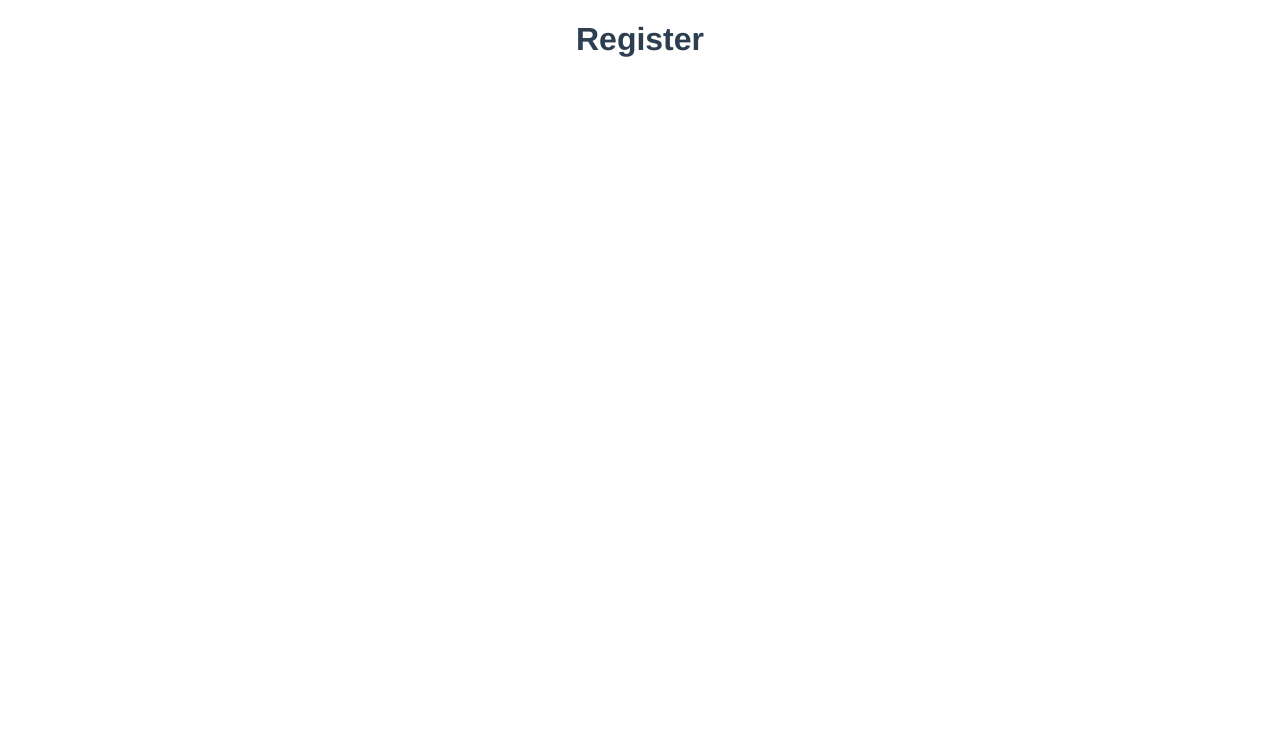
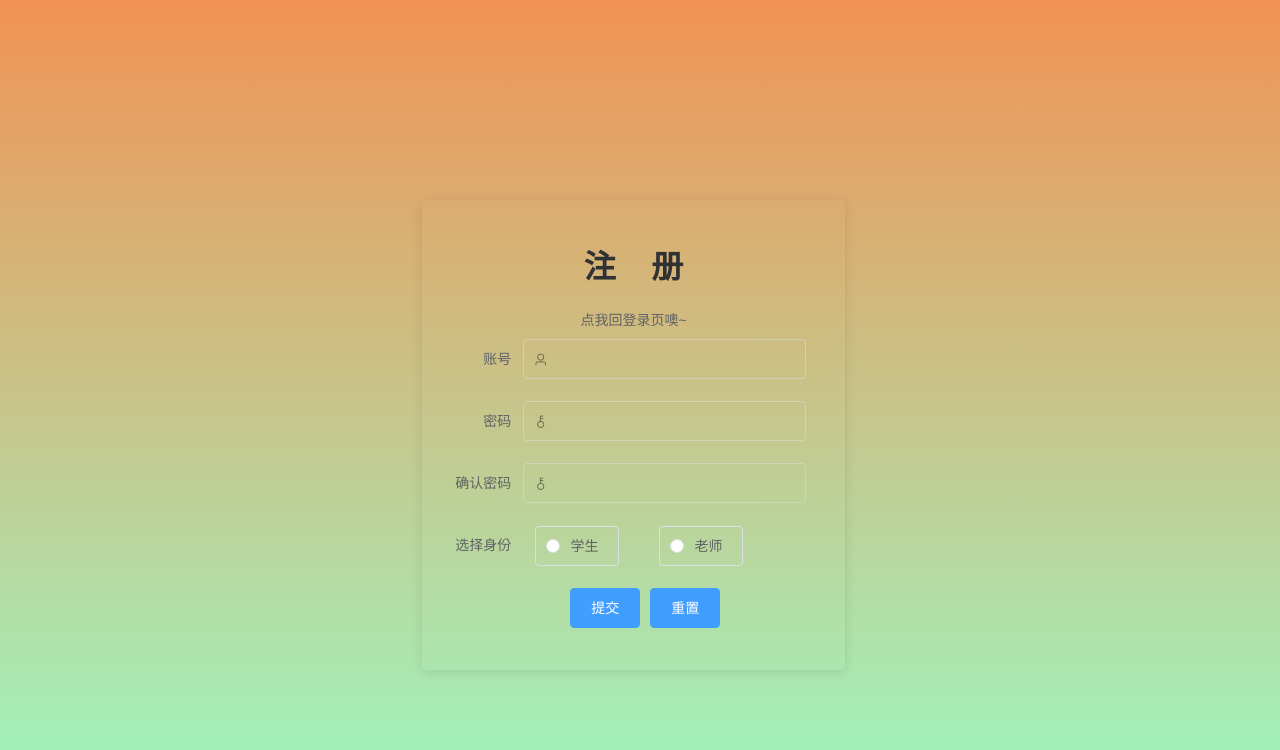
Before and after one commit to AsunaYin/ltt_front, a Vue app: page /register in a window 1280 px wide. Shown: the top 750 px of the page. Built offline with nearby package versions, Linux system fonts and the light colour scheme.

Commit message:
完成 注册时验证账号是否已存在

```diff
--- a/src/css/login.css
+++ b/src/css/login.css
@@ -40,7 +40,17 @@
 
 }
 
-.el-form-item-button {
+.el-form-item-button-login {
     position: relative;
     right: 10%;
 }
+
+.el-form-item-button-register {
+    position: relative;
+    right: 10%;
+    margin-top: 20px;
+}
+
+.el-radio-group {
+    margin-right: 50px;
+}
--- a/src/router/index.js
+++ b/src/router/index.js
@@ -2,7 +2,6 @@ import Vue from 'vue'
 import VueRouter from 'vue-router'
 import Login from '../views/Login'
 import Register from '../views/Register.vue'
-import Index from '../views/Index'
 
 import ManagerMain from "@/views/manager/ManagerMain";
 import StudentMain from "@/views/student/StudentMain";
--- a/src/views/Index.vue
+++ /dev/null
@@ -1,17 +0,0 @@
-<template>
-    <div>
-        <h1>123</h1>
-        <router-link to="/studentMain">12345</router-link>
-        <router-view></router-view>
-    </div>
-</template>
-
-<script>
-export default {
-    name: "main"
-}
-</script>
-
-<style scoped>
-
-</style>
--- a/src/views/Login.vue
+++ b/src/views/Login.vue
@@ -4,13 +4,13 @@
             <el-form :model="loginForm" ref="loginForm" label-width="100px" class="demo-ruleForm">
                 <h1>登&nbsp;&nbsp;&nbsp;&nbsp;录</h1>
                 <br/>
-                <el-form-item prop="account" class="el-form-item">
+                <el-form-item label="账号" prop="account" class="el-form-item">
                     <el-input prefix-icon="el-icon-user" v-model="loginForm.account"></el-input>
                 </el-form-item>
-                <el-form-item prop="password" class="el-form-item">
+                <el-form-item label="密码" prop="password" class="el-form-item">
                     <el-input prefix-icon="el-icon-key" type="password" v-model="loginForm.password"></el-input>
                 </el-form-item>
-                <el-form-item class="el-form-item-button">
+                <el-form-item class="el-form-item-button-login">
                     <el-button type="primary" @click="login()">登录</el-button>
                     <el-button type="primary" @click="toRegister">注册</el-button>
                 </el-form-item>
--- a/src/views/Register.vue
+++ b/src/views/Register.vue
@@ -1,5 +1,112 @@
 <template>
-  <div class="home">
-    <h1>Register</h1>
-  </div>
+    <div class="background">
+        <el-card class="box-card" shadow="always">
+            <el-form :model="registerForm" status-icon :rules="rules" ref="registerForm" label-width="100px"
+                     class="demo-ruleForm">
+                <h1>注&nbsp;&nbsp;&nbsp;&nbsp;册</h1>
+                <el-link :underline="false" style="margin-bottom: 10px" @click="toLoginPage">
+                    点我回登录页噢~
+                </el-link>
+                <el-form-item label="账号" prop="account">
+                    <el-input prefix-icon="el-icon-user" type="text" v-model="registerForm.account"
+                              autocomplete="off" @change="confirmAcc(registerForm.account)"></el-input>
+                </el-form-item>
+                <el-form-item label="密码" prop="password">
+                    <el-input prefix-icon="el-icon-key" type="password" v-model="registerForm.password"
+                              autocomplete="off"></el-input>
+                </el-form-item>
+                <el-form-item label="确认密码" prop="checkPass">
+                    <el-input prefix-icon="el-icon-key" type="password" v-model="registerForm.checkPass"
+                              autocomplete="off"></el-input>
+                </el-form-item>
+                <el-form-item label="选择身份">
+                    <el-radio-group v-model="registerForm.auth_id">
+                        <el-radio label="3" border>学生</el-radio>
+                        <el-radio label="2" border>老师</el-radio>
+                    </el-radio-group>
+                </el-form-item>
+                <el-form-item class="el-form-item-button-register">
+                    <el-button type="primary" @click="submitForm('registerForm')">提交</el-button>
+                    <el-button type="primary" @click="resetForm('registerForm')">重置</el-button>
+                </el-form-item>
+            </el-form>
+        </el-card>
+    </div>
 </template>
+
+<script>
+export default {
+    data() {
+        var validatePass = (rule, value, callback) => {
+            if (value === '') {
+                callback(new Error('请输入密码'));
+            } else {
+                if (this.registerForm.checkPass !== '') {
+                    this.$refs.registerForm.validateField('checkPass');
+                }
+                callback();
+            }
+        };
+        var validatePass2 = (rule, value, callback) => {
+            if (value === '') {
+                callback(new Error('请再次输入密码'));
+            } else if (value !== this.registerForm.password) {
+                callback(new Error('两次输入密码不一致!'));
+            } else {
+                callback();
+            }
+        };
+        return {
+            registerForm: {
+                account: '',
+                password: '',
+                checkPass: '',
+                auth_id: ''
+            },
+            rules: {
+                pass: [
+                    {validator: validatePass, trigger: 'blur'}
+                ],
+                checkPass: [
+                    {validator: validatePass2, trigger: 'blur'}
+                ]
+            }
+        };
+    },
+    methods: {
+        /*去登录页*/
+        toLoginPage() {
+            this.$router.push("/");
+        },
+        confirmAcc(account){
+            this.$axios.get("http://localhost:8081/register/confirmAcc?account="+account).then(function (response) {
+                console.log(response);
+                if (response.data === 'OK'){
+
+                }
+            },function (err) {
+                alert(err);
+            })
+        },
+        /*提交*/
+        submitForm(formName) {
+            this.$refs[formName].validate((valid) => {
+                if (valid) {
+                    alert('submit!');
+                } else {
+                    console.log('error submit!!');
+                    return false;
+                }
+            });
+        },
+        /*重置*/
+        resetForm(formName) {
+            this.$refs[formName].resetFields();
+        }
+    }
+}
+</script>
+
+<style>
+@import "/src/css/login.css";
+</style>
```
